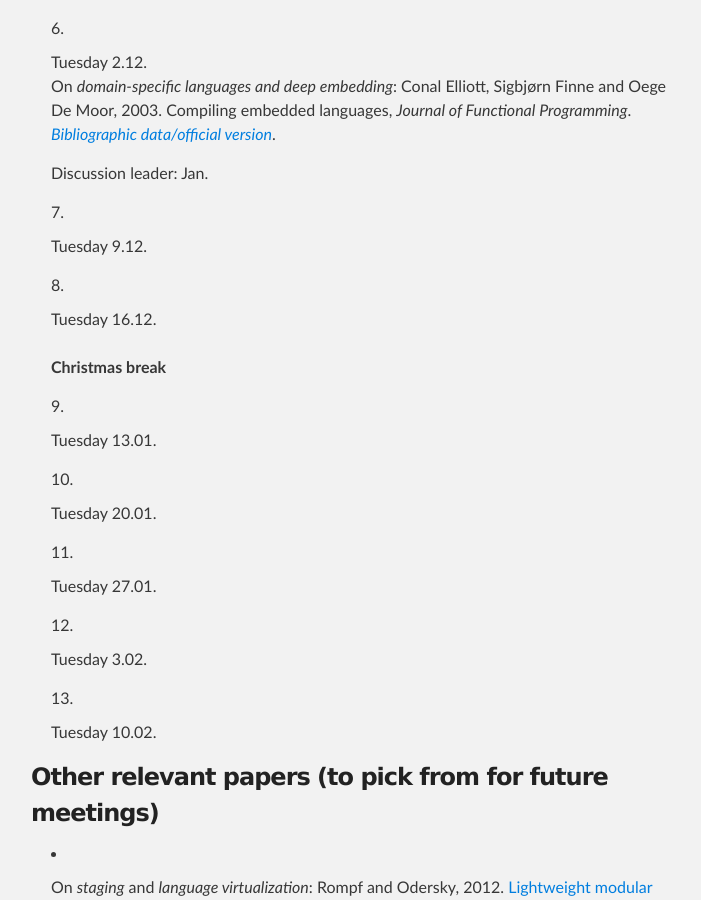
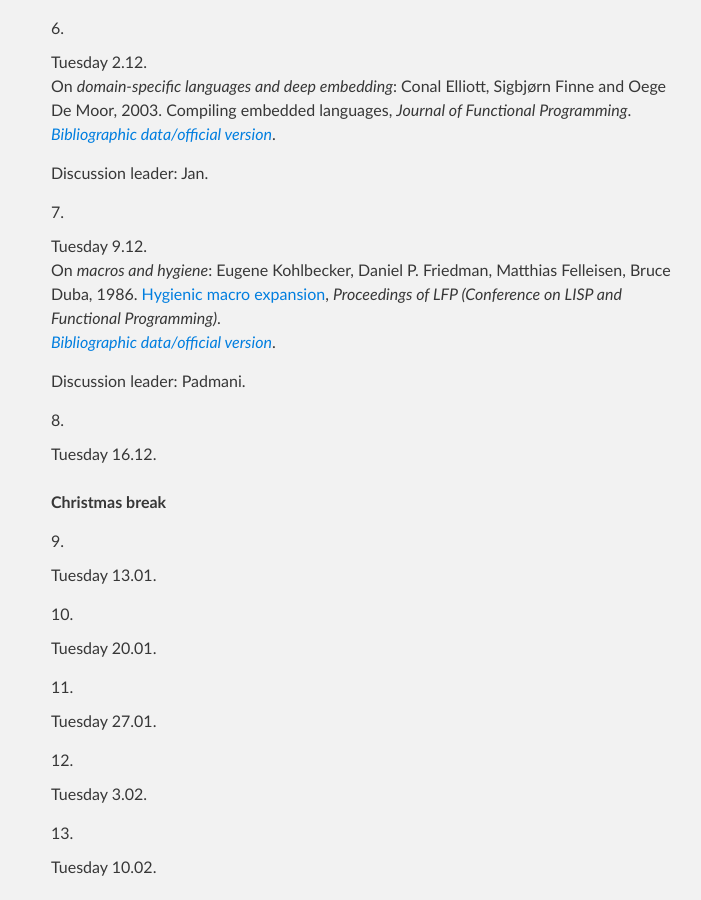
Before and after one commit to ps-mr/ps-mr.github.io, a Jekyll site: the page built from ws14-metaprogramming.md, in a window 1280 px wide and 900 px high, scrolled down 1974 px. Shown: the whole window, without its empty margins (289-990 px from the left). Built offline with Jekyll 4.4.1, drawn with Linux system fonts in a browser that asks for light colours.

Commit message:
WS14MP: New paper

```diff
--- a/ws14-metaprogramming.md
+++ b/ws14-metaprogramming.md
@@ -70,7 +70,12 @@ Conal Elliott, Sigbjørn Finne and Oege De Moor, 2003. Compiling embedded langua
 
     Discussion leader: Jan.
 
-7. Tuesday 9.12.
+7. Tuesday 9.12.\\
+On *macros and hygiene*:
+Eugene Kohlbecker, Daniel P. Friedman, Matthias Felleisen, Bruce Duba, 1986. [Hygienic macro expansion](https://xivilization.net/~marek/tex/hellprog/papers/p151-kohlbecker.pdf), *Proceedings of LFP (Conference on LISP and Functional Programming)*.\\
+*[Bibliographic data/official version](http://dl.acm.org/citation.cfm?id=319859)*.
+
+    Discussion leader: Padmani.
 
 8. Tuesday 16.12.
 \\
```
